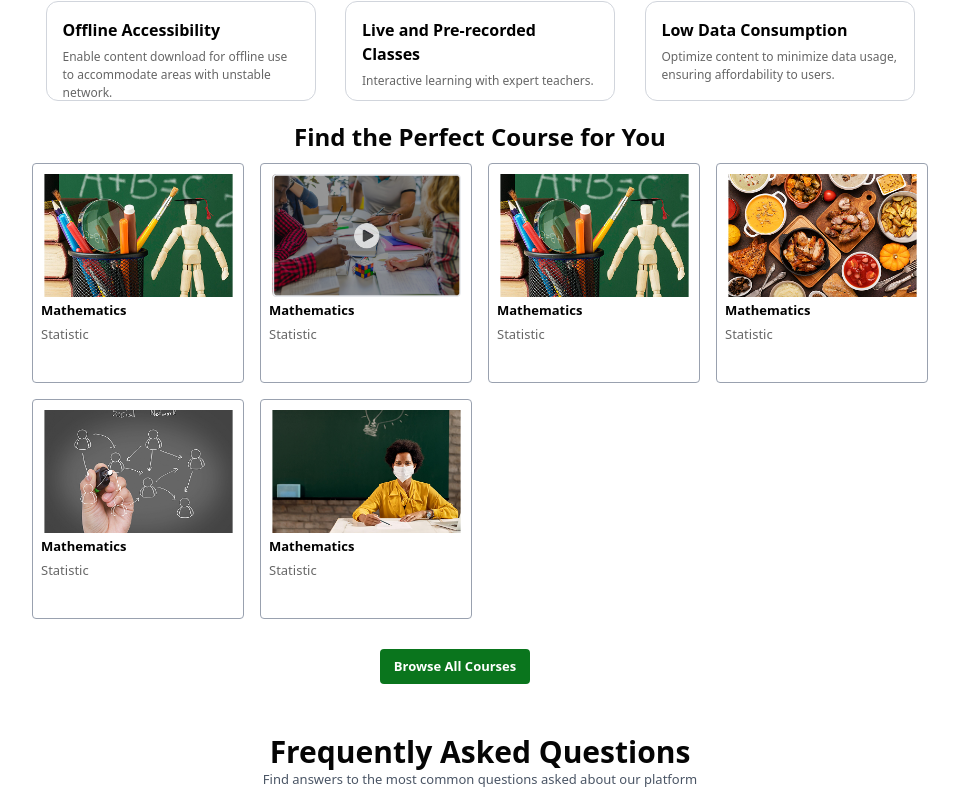
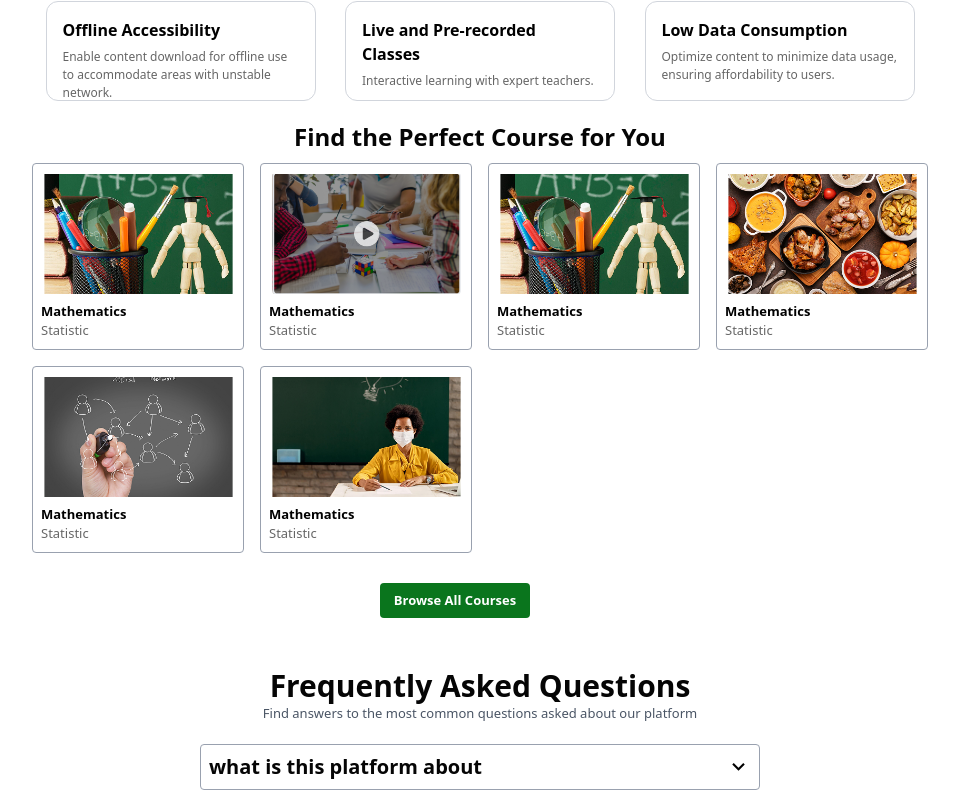
Before and after one commit to devchrisedwin/edulite, a React (Vite) app: page / in a window 1280 px wide. Shown: the part 1026-1824 px from the top of the page, without its empty margins (160-1119 px from the left). Built offline with nearby package versions, Linux system fonts and the light colour scheme.

Commit message:
made some adjustments

```diff
--- a/src/components/Navbar.jsx
+++ b/src/components/Navbar.jsx
@@ -69,7 +69,7 @@ function Navbar() {
               </>
             ) : (
               <>
-                <div className='flex flex-col md:flex-row items-center space-y-4 md:space-y-0 md:space-x-4 p-4 md:p-0'>
+                <div className='flex flex-col md:flex-row items-center space-y-4 md:space-y-0 md:space-x-4 p-4 md:p-0 ml-3 lg:ml-0'>
                   {/* Search Bar */}
                   <input
                     type='text'
--- a/src/pages/Courses.jsx
+++ b/src/pages/Courses.jsx
@@ -48,7 +48,7 @@ function Courses() {
       </div>
 
       {/* Category Filters */}
-      <div className='flex items-center overflow-x-auto w-full md:w-[80%] lg:w-[80%] m-auto cursor-pointer mt-[20px] px-4'>
+      <div className='flex items-center flex-wrap justify-center gap-2 w-full md:w-[80%] lg:w-[80%] m-auto cursor-pointer mt-[20px] px-4'>
         {categories.map((category) => (
           <p
             key={category}
@@ -69,14 +69,16 @@ function Courses() {
         <div className='grid grid-cols-1 sm:grid-cols-2 md:grid-cols-3 lg:grid-cols-4 gap-4 w-full md:w-[80%] lg:w-[65%] m-auto'>
           {[...Array(12)].map((_, index) => (
             <Link to='/courses/5' key={index}>
-              <div className='w-full h-[220px] border border-gray-400 rounded'>
+              <div className='w-full h-[220px] border border-gray-400 rounded flex flex-col'>
                 <img
-                  className='w-[90%] m-auto mt-[10px]'
+                  className='w-[90%] h-[120px] m-auto mt-[10px] object-cover'
                   src={course5}
                   alt={`Course ${index + 1}`}
                 />
-                <p className='ml-2 mt-1 text-[13px] font-bold'>Mathematics</p>
-                <p className='ml-2 mt-1 text-[13px] opacity-[0.6]'>Statistic</p>
+                <div className='p-2 flex-1 flex flex-col justify-between'>
+                  <p className='text-[13px] font-bold'>Mathematics</p>
+                  <p className='text-[13px] opacity-[0.6]'>Statistic</p>
+                </div>
               </div>
             </Link>
           ))}
--- a/src/pages/Home.jsx
+++ b/src/pages/Home.jsx
@@ -125,10 +125,16 @@ function Home() {
 
         <div className='grid grid-cols-1 sm:grid-cols-2 md:grid-cols-3 lg:grid-cols-4 gap-4 w-full md:w-[80%] m-auto mt-[10px]'>
           {[course1, course2, course3, course4, course5, course6].map((course, index) => (
-            <div key={index} className='w-full h-[220px] border border-gray-400 rounded'>
-              <img className='w-[90%] m-auto mt-[10px]' src={course} alt={`Course ${index + 1}`} />
-              <p className='ml-2 mt-1 text-[13px] font-bold'>Mathematics</p>
-              <p className='ml-2 mt-1 text-[13px] opacity-[0.6]'>Statistic</p>
+            <div key={index} className='w-full border border-gray-400 rounded flex flex-col'>
+              <img
+                className='w-[90%] h-[120px] m-auto mt-[10px] object-cover'
+                src={course}
+                alt={`Course ${index + 1}`}
+              />
+              <div className='p-2 flex-1 flex flex-col justify-between'>
+                <p className='text-[13px] font-bold'>Mathematics</p>
+                <p className='text-[13px] opacity-[0.6]'>Statistic</p>
+              </div>
             </div>
           ))}
         </div>
```
